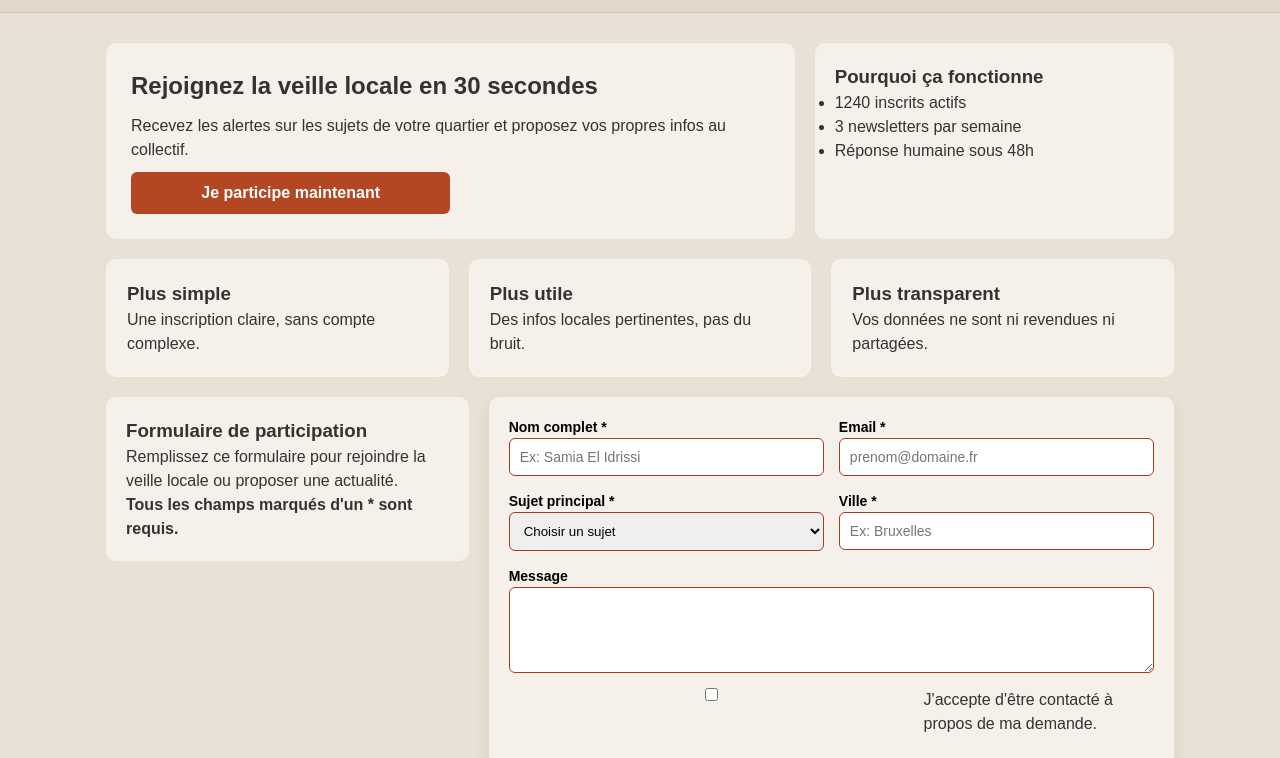
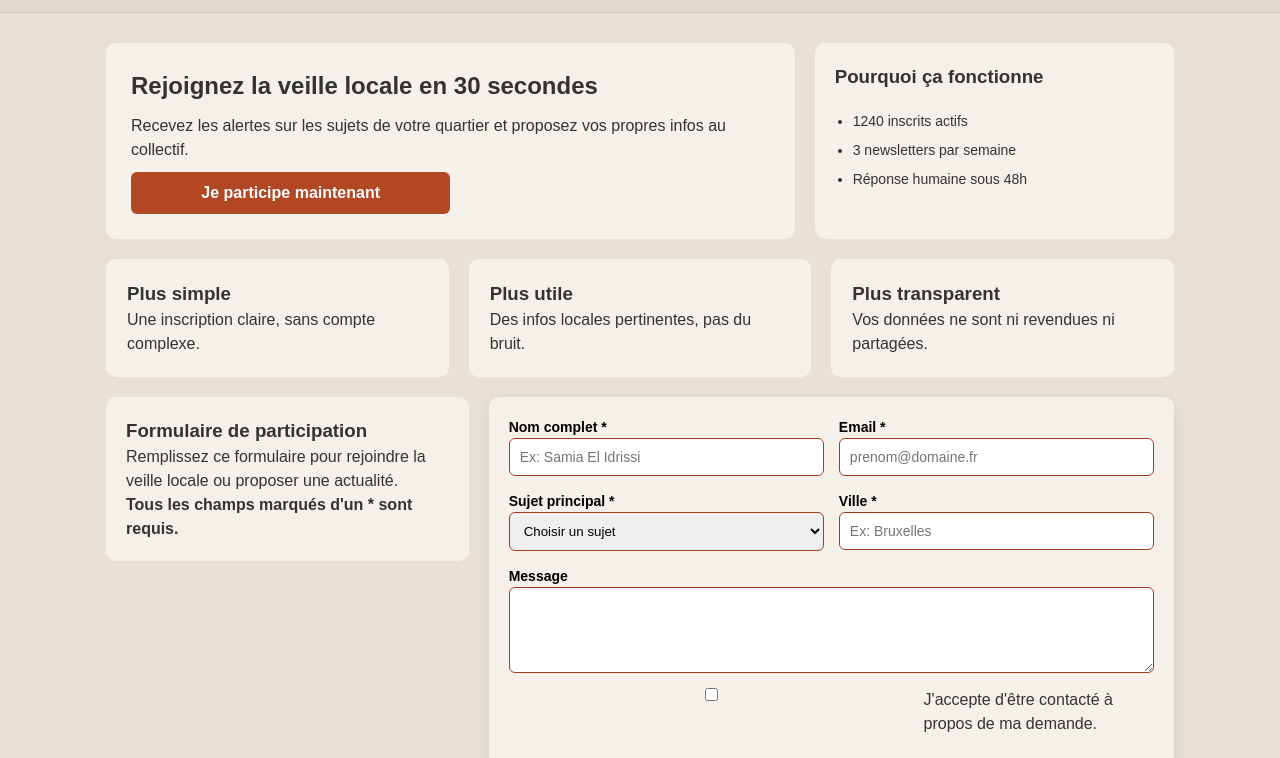
Before and after one commit to Satoruhali/starter-4-prj-jeudi-vendredi, a website: page inscription.html in a window 1280 px wide. Shown: the part 42-800 px from the top of the page. Drawn offline with Linux system fonts and the light colour scheme.

Commit message:
eleven commi?t "change design for a proof-card

```diff
--- a/inscription.html
+++ b/inscription.html
@@ -71,12 +71,30 @@ body {
   gap: 10px;
 }
 
+.proof-card h3 {
+  margin-bottom: 10px;
+}
+
 .proof-card {
   flex: 1;
   background: #f5f1ea;
   padding: 20px;
   border-radius: 10px;
+   display: flex;
+  flex-direction: column;
+}
 
+.proof-card ul {
+  display: flex;
+  flex-direction: column; /* obligatoire car tu utilises Flexbox partout */
+  gap: 8px;               /* espace entre les lignes */
+  margin-top: 10px;
+  padding-left: 18px;     /* espace pour les puces */
+  font-size: 14px;
+}
+
+.proof-card li {
+  line-height: 1.5;
 }
 
 /* cards */
```
